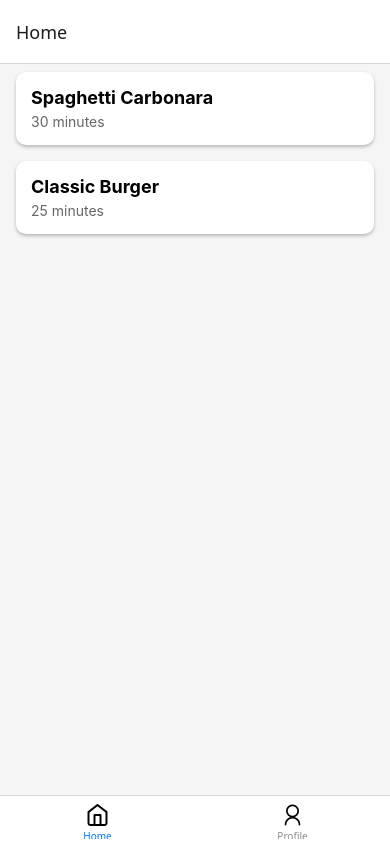
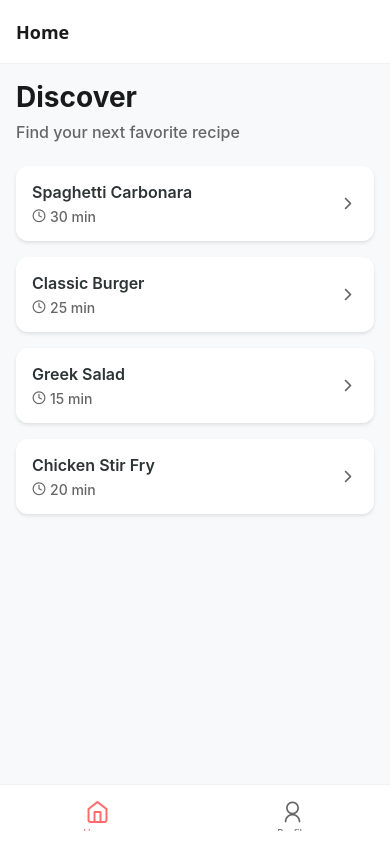
Before and after one commit to bhi049/RecipeApp, a React Native app: screen /Home in a window 390 px wide. Built offline with nearby package versions, Linux system fonts and the light colour scheme.

Commit message:
styling improvements

```diff
--- a/App.js
+++ b/App.js
@@ -15,12 +15,32 @@ export default function App() {
         <Tab.Navigator
           screenOptions={({ route }) => ({
             tabBarIcon: ({ color, size }) => {
-              let iconName;
-
               if (route.name === 'Home') {
-                return <Feather name="home" size={24} color="black" />;
+                return <Feather name="home" size={24} color={color} />;
               }
-              return <AntDesign name="user" size={24} color="black" />;
+              return <AntDesign name="user" size={24} color={color} />;
+            },
+            tabBarActiveTintColor: '#ff6b6b',
+            tabBarInactiveTintColor: '#666',
+            tabBarStyle: {
+              backgroundColor: '#fff',
+              borderTopWidth: 1,
+              borderTopColor: '#f1f1f1',
+              paddingBottom: 8,
+              paddingTop: 8,
+              height: 60,
+            },
+            headerStyle: {
+              backgroundColor: '#fff',
+              elevation: 0,
+              shadowOpacity: 0,
+              borderBottomWidth: 1,
+              borderBottomColor: '#f1f1f1',
+            },
+            headerTitleStyle: {
+              fontSize: 18,
+              fontWeight: '600',
+              color: '#1a1a1a',
             },
           })}
         >
--- a/components/RecipeCard.js
+++ b/components/RecipeCard.js
@@ -1,12 +1,19 @@
 import React from 'react';
 import { View, Text, StyleSheet, TouchableOpacity } from 'react-native';
+import { Feather } from '@expo/vector-icons';
 
 const RecipeCard = ({ title, cookingTime, onPress }) => {
   return (
     <TouchableOpacity style={styles.card} onPress={onPress}>
       <View style={styles.container}>
-        <Text style={styles.title}>{title}</Text>
-        <Text style={styles.time}>{cookingTime} minutes</Text>
+        <View style={styles.contentContainer}>
+          <Text style={styles.title}>{title}</Text>
+          <View style={styles.timeContainer}>
+            <Feather name="clock" size={14} color="#666" style={styles.clockIcon} />
+            <Text style={styles.time}>{cookingTime} min</Text>
+          </View>
+        </View>
+        <Feather name="chevron-right" size={20} color="#666" />
       </View>
     </TouchableOpacity>
   );
@@ -15,8 +22,8 @@ const RecipeCard = ({ title, cookingTime, onPress }) => {
 const styles = StyleSheet.create({
   card: {
     backgroundColor: '#fff',
-    borderRadius: 10,
-    padding: 15,
+    borderRadius: 12,
+    padding: 16,
     marginVertical: 8,
     marginHorizontal: 16,
     shadowColor: '#000',
@@ -24,21 +31,36 @@ const styles = StyleSheet.create({
       width: 0,
       height: 2,
     },
-    shadowOpacity: 0.25,
+    shadowOpacity: 0.1,
     shadowRadius: 3.84,
-    elevation: 5,
+    elevation: 3,
   },
   container: {
     flex: 1,
+    flexDirection: 'row',
+    alignItems: 'center',
+    justifyContent: 'space-between',
+  },
+  contentContainer: {
+    flex: 1,
   },
   title: {
-    fontSize: 18,
-    fontWeight: 'bold',
-    marginBottom: 5,
+    fontSize: 16,
+    fontWeight: '600',
+    color: '#2d3436',
+    marginBottom: 6,
+  },
+  timeContainer: {
+    flexDirection: 'row',
+    alignItems: 'center',
+  },
+  clockIcon: {
+    marginRight: 4,
   },
   time: {
     fontSize: 14,
     color: '#666',
+    fontWeight: '500',
   },
 });
 
--- a/screens/HomeScreen.js
+++ b/screens/HomeScreen.js
@@ -1,5 +1,5 @@
 import React, { useState } from 'react';
-import { View, FlatList, StyleSheet } from 'react-native';
+import { View, FlatList, StyleSheet, Text } from 'react-native';
 import RecipeCard from '../components/RecipeCard';
 
 const HomeScreen = () => {
@@ -14,6 +14,16 @@ const HomeScreen = () => {
       id: '2',
       title: 'Classic Burger',
       cookingTime: 25,
+    },
+    {
+      id: '3',
+      title: 'Greek Salad',
+      cookingTime: 15,
+    },
+    {
+      id: '4',
+      title: 'Chicken Stir Fry',
+      cookingTime: 20,
     },
   ]);
 
@@ -34,6 +44,13 @@ const HomeScreen = () => {
             onPress={() => handleRecipePress(item)}
           />
         )}
+        contentContainerStyle={styles.listContainer}
+        ListHeaderComponent={() => (
+          <View style={styles.headerContainer}>
+            <Text style={styles.headerTitle}>Discover</Text>
+            <Text style={styles.headerSubtitle}>Find your next favorite recipe</Text>
+          </View>
+        )}
       />
     </View>
   );
@@ -42,7 +59,26 @@ const HomeScreen = () => {
 const styles = StyleSheet.create({
   container: {
     flex: 1,
-    backgroundColor: '#f5f5f5',
+    backgroundColor: '#f8f9fa',
+  },
+  listContainer: {
+    paddingTop: 16,
+    paddingBottom: 24,
+  },
+  headerContainer: {
+    paddingHorizontal: 16,
+    marginBottom: 16,
+  },
+  headerTitle: {
+    fontSize: 28,
+    fontWeight: '700',
+    color: '#1a1a1a',
+    marginBottom: 8,
+  },
+  headerSubtitle: {
+    fontSize: 16,
+    color: '#666',
+    fontWeight: '500',
   },
 });
 
```
